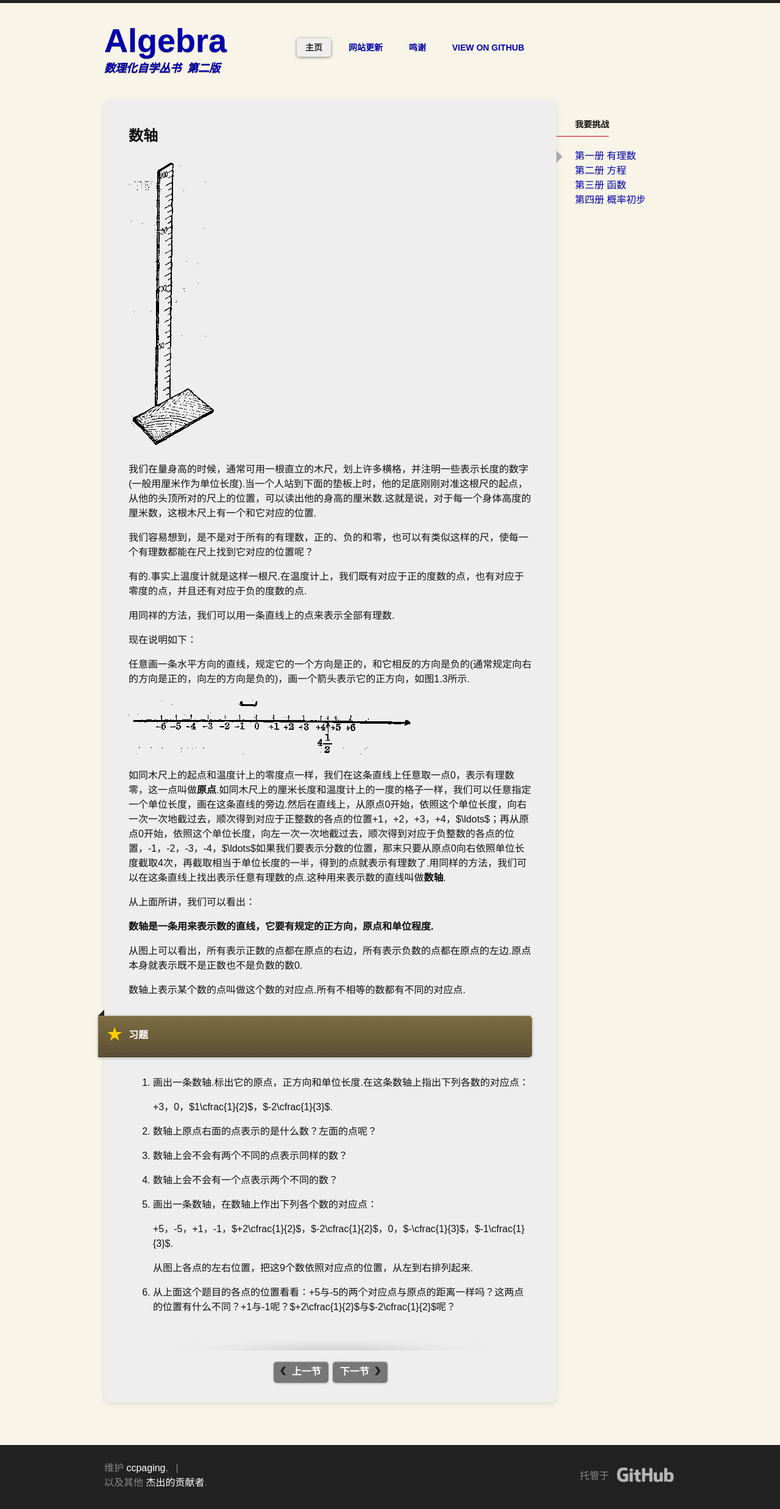
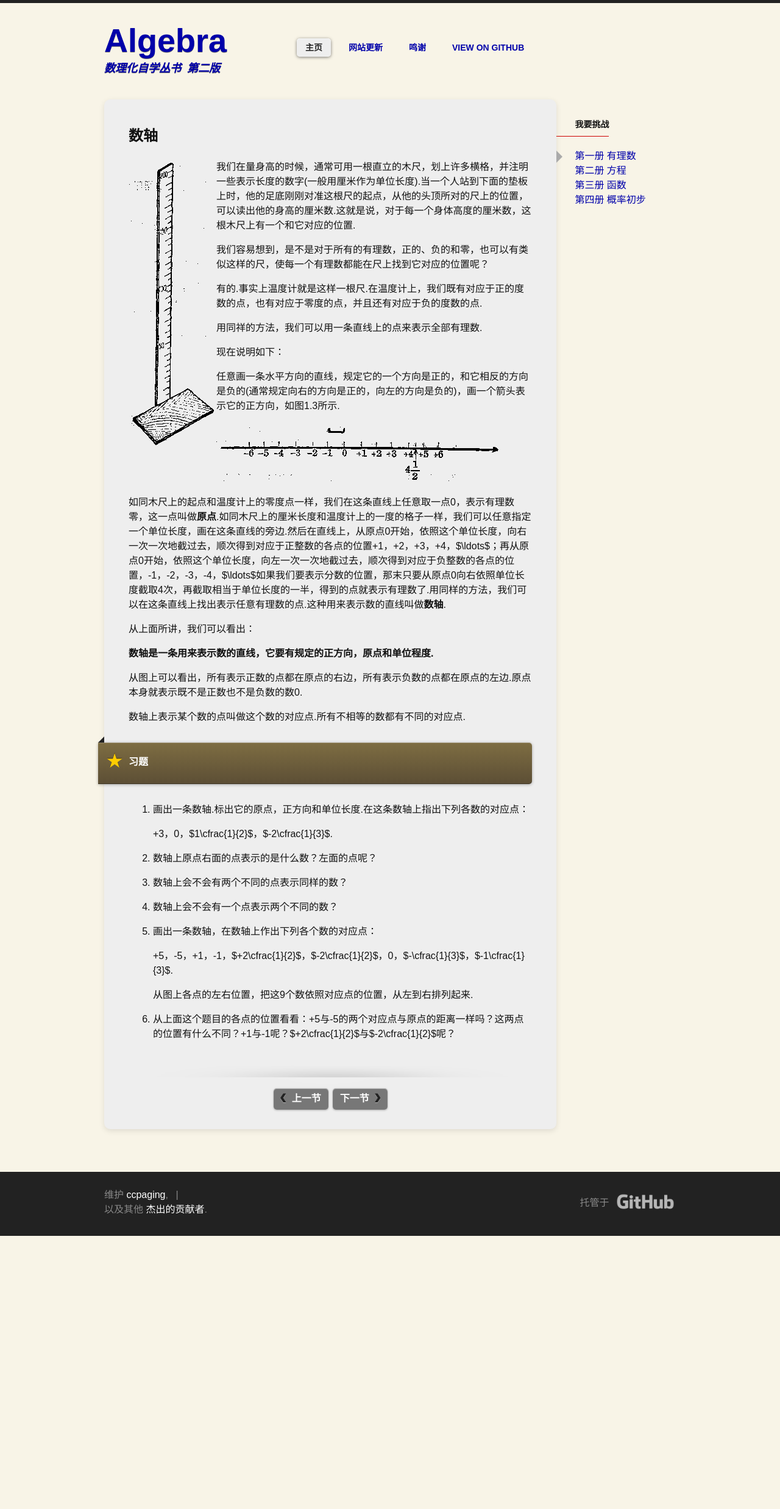
Before and after one commit to ccpaging/algebra, a Jekyll site: the page built from algebra1/ch01/ch01-04.md, in a window 1280 px wide. Shown: the whole page at 61% size. Built offline with Jekyll 4.4.1, drawn with Linux system fonts in a browser that asks for light colours; some web fonts are replaced; comment, search, counter and statistics services are not loaded; after the commit the page ends 2027 px from its top, so only the background shows below that.

Commit message:
Add book1 chapter01

```diff
--- a/algebra1/ch01/ch01-04.md
+++ b/algebra1/ch01/ch01-04.md
@@ -9,7 +9,7 @@ permalink: /algebra1/ch01-04/
 数轴
 ----
 
-![](../images/017-1.png)
+<img src="../images/017-1.png" style="float:left;">
 
 我们在量身高的时候，通常可用一根直立的木尺，划上许多横格，并注明一些表示长度的数字(一般用厘米作为单位长度).当一个人站到下面的垫板上时，他的足底刚刚对准这根尺的起点，从他的头顶所对的尺上的位置，可以读出他的身高的厘米数.这就是说，对于每一个身体高度的厘米数，这根木尺上有一个和它对应的位置.
 
```
